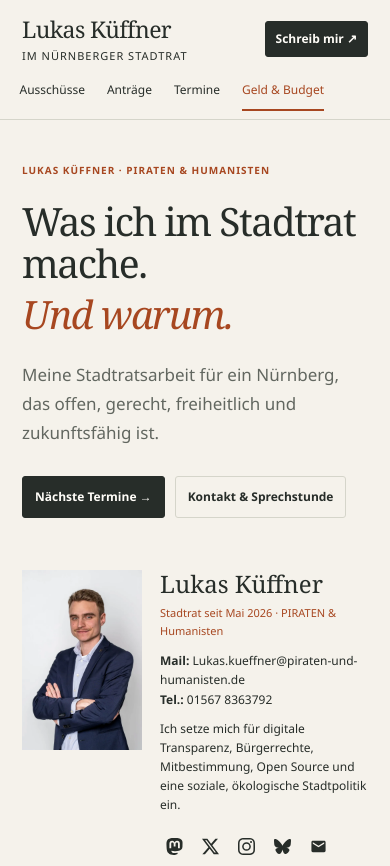
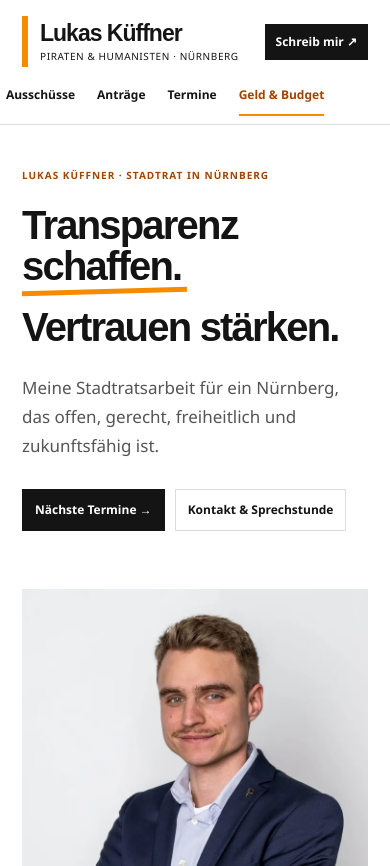
Before and after one commit to vwt1812-glitch/stadtrat-transparenz, a website: page index.html in a window 390 px wide. Shown: the top 866 px of the page. Drawn offline with Linux system fonts and the light colour scheme.

Commit message:
Design an Breyer und Sieper orientieren: große Schrift, Porträt und klare Flächen

```diff
--- a/assets/legal.css
+++ b/assets/legal.css
@@ -1,5 +1,5 @@
 :root {
-  --bg:#f5f2eb; --line:#d5d5ca; --text:#272d29; --muted:#626760; --orange:#a74720;
+  --bg:#ffffff; --line:#dddddd; --text:#141414; --muted:#555555; --orange:#a34400;
 }
 * { box-sizing:border-box; }
 body {
@@ -18,7 +18,7 @@ header a.back { color:var(--text); font-weight:800; text-decoration:none; font-s
 footer .wrap { display:flex; gap:16px; flex-wrap:wrap; padding-top:22px; padding-bottom:22px; }
 footer a { color:var(--muted); font-weight:700; text-decoration:none; }
 main { padding-top:40px; }
-h1 { font-family:Georgia,serif; font-weight:400; font-size:clamp(30px, 6vw, 44px); line-height:1.1; letter-spacing:-.03em; margin:0 0 28px; }
+h1 { font-family:Arial,Helvetica,sans-serif; font-weight:750; font-size:clamp(30px, 6vw, 44px); line-height:1.1; letter-spacing:-.03em; margin:0 0 28px; }
 h2 { font-size:20px; margin:36px 0 8px; }
 h3 { font-size:16px; margin:22px 0 6px; }
 p, ul, address { margin:0 0 12px; color:var(--text); }
--- a/assets/style.css
+++ b/assets/style.css
@@ -1,41 +1,43 @@
-/* Persönliches Stadtratsjournal. Systemschriften, keine externen Ressourcen. */
-:root { --bg:#f5f2eb; --panel:#fffdf8; --text:#272d29; --muted:#626760; --line:#d5d5ca; --orange:#a74720; --header-h:92px; }
+/* Persönliche politische Website. Große Bilder, klare Schrift, offene Flächen. */
+:root { --bg:#ffffff; --panel:#ffffff; --text:#141414; --muted:#555555; --line:#dddddd; --orange:#a34400; --accent:#f68a00; --header-h:92px; }
 * { box-sizing:border-box; }
-html { scroll-behavior:smooth; scroll-padding-top:var(--header-h); }
-body { margin:0; background:var(--bg); color:var(--text); font-family:"Segoe UI",system-ui,sans-serif; font-size:16px; line-height:1.6; }
+html { overflow-x:hidden; scroll-behavior:smooth; scroll-padding-top:var(--header-h); }
+body { overflow-x:clip; margin:0; background:var(--bg); color:var(--text); font-family:"Segoe UI",system-ui,sans-serif; font-size:16px; line-height:1.6; }
 a { color:inherit; text-decoration:none; }
 a, button, summary, label { -webkit-tap-highlight-color:transparent; }
 :focus-visible { outline:2px solid var(--orange); outline-offset:5px; }
-.wrap { max-width:1200px; margin:auto; padding-inline:36px; }
+.wrap { max-width:1400px; margin:auto; padding-inline:36px; }
 .skip-link { position:fixed; top:8px; left:8px; transform:translateY(-160%); z-index:200; padding:12px; background:var(--panel); }
 .skip-link:focus { transform:none; }
 header { position:sticky; top:0; z-index:100; background:var(--bg); border-bottom:1px solid var(--line); }
 .nav { display:flex; align-items:center; justify-content:space-between; gap:22px; min-height:90px; }
-.wordmark { flex-shrink:0; font-family:Georgia,serif; font-size:25px; line-height:1.2; letter-spacing:-.6px; }
-.wordmark span { display:block; margin-top:5px; font-family:"Segoe UI",system-ui,sans-serif; font-size:11px; letter-spacing:1px; text-transform:uppercase; }
+.wordmark { flex-shrink:0; font-family:Arial,Helvetica,sans-serif; font-size:26px; font-weight:800; line-height:1.1; letter-spacing:-1px; border-left:6px solid var(--accent); padding:5px 0 5px 12px; }
+.wordmark span { display:block; margin-top:5px; font-family:"Segoe UI",system-ui,sans-serif; font-size:10px; font-weight:500; letter-spacing:.6px; text-transform:uppercase; }
 header nav { display:flex; gap:18px; align-items:center; }
-header nav a { white-space:nowrap; font-size:13px; padding:10px 0; border-bottom:2px solid transparent; }
-header nav a.active { color:var(--orange); border-color:var(--orange); }
+header nav a { white-space:nowrap; font-size:14px; font-weight:600; padding:10px 0; border-bottom:2px solid transparent; }
+header nav a.active { color:var(--orange); border-color:var(--accent); }
 header nav a:hover { color:var(--orange); }
-.btn { display:inline-flex; align-items:center; justify-content:center; padding:11px 17px; border:1px solid var(--line); border-radius:3px; background:transparent; font-size:14px; font-weight:600; line-height:1.5; cursor:pointer; }
+.btn { display:inline-flex; align-items:center; justify-content:center; padding:11px 17px; border:1px solid var(--line); border-radius:0; background:transparent; font-size:14px; font-weight:600; line-height:1.5; cursor:pointer; }
 .btn.primary { background:var(--text); color:var(--panel); border-color:var(--text); }
 .btn:hover { background:#e6e2d8; }
 .btn.primary:hover { background:#444d43; }
 section { padding:72px 0; }
 .hero { padding:0; border-bottom:1px solid var(--line); }
-.hero .wrap { padding-top:58px; padding-bottom:32px; }
-.hero-grid { display:grid; grid-template-columns:1.15fr 1fr; gap:70px; align-items:start; }
+.hero .wrap { padding-top:40px; padding-bottom:32px; }
+.hero-grid { display:grid; grid-template-columns:1.05fr 1fr; gap:54px; align-items:start; }
 .hero-grid > * { min-width:0; }
 .eyebrow,.section-kicker,.glance-heading { font-size:11px; letter-spacing:1.7px; text-transform:uppercase; font-weight:650; }
 .eyebrow { margin:8px 0 26px; color:var(--orange); }
-.hero-title { margin:0; font-family:Georgia,"Times New Roman",serif; font-size:clamp(40px,4.7vw,64px); font-weight:400; letter-spacing:-2.4px; line-height:1.09; }
-.hero-title em { display:inline-block; margin-top:8px; color:var(--orange); font-weight:400; }
-.lead { max-width:480px; margin:26px 0; color:var(--muted); font-size:18px; line-height:1.7; }
+.hero-title { margin:0; font-family:Arial,Helvetica,sans-serif; font-size:clamp(48px,5.8vw,83px); font-weight:800; letter-spacing:-3.5px; line-height:1.02; }
+.hero-underline { position:relative; display:inline-block; padding-bottom:12px; }
+.hero-underline::after { content:""; position:absolute; left:0; right:-6px; bottom:5px; height:5px; background:var(--accent); transform:rotate(-1.5deg); }
+.hero-accent { display:inline-block; margin-top:8px; }
+.lead { max-width:530px; margin:26px 0; color:var(--muted); font-size:18px; line-height:1.7; }
 .hero-actions { display:flex; flex-wrap:wrap; gap:10px; margin:28px 0; }
 .profile-card { display:grid; grid-template-columns:1fr; gap:18px; }
-.portrait { height:310px; overflow:hidden; background:#ddd9d0; }
-.portrait img { display:block; width:100%; height:100%; object-fit:cover; object-position:50% 24%; }
-.profile-card h2 { margin:0; font-family:Georgia,serif; font-size:27px; font-weight:400; line-height:1.2; }
+.portrait { height:460px; overflow:hidden; background:#ddd9d0; }
+.portrait img { display:block; width:100%; height:100%; object-fit:cover; object-position:50% 22%; }
+.profile-card h2 { margin:0; font-family:Arial,Helvetica,sans-serif; font-size:27px; font-weight:750; line-height:1.2; }
 .profile-card .role { color:var(--orange); font-size:12px; margin:5px 0 12px; }
 .profile-card p { font-size:14px; line-height:1.6; margin:10px 0; }
 .profile-contact { overflow-wrap:anywhere; }
@@ -52,21 +54,21 @@ section { padding:72px 0; }
 .glance:hover strong { color:var(--orange); }
 .glance-icon { display:none; }
 .glance-text { display:grid; gap:6px; }
-.glance-text strong { font-family:Georgia,serif; font-size:36px; font-weight:400; line-height:1.2; }
+.glance-text strong { font-family:Arial,Helvetica,sans-serif; font-size:36px; font-weight:750; line-height:1.2; }
 .glance-label { font-size:13px; font-weight:600; }
 .glance-sub { font-size:12px; line-height:1.5; color:var(--muted); }
 .section-title { margin-bottom:32px; }
 .section-kicker { display:block; margin-bottom:14px; color:var(--orange); }
-h2 { font-family:Georgia,serif; font-weight:400; }
+h2 { font-family:Arial,Helvetica,sans-serif; font-weight:750; }
 .section-title h2 { max-width:850px; font-size:clamp(30px,3.5vw,44px); letter-spacing:-1.2px; line-height:1.15; margin:0; }
 .section-title p { max-width:760px; margin:16px 0 0; color:var(--muted); line-height:1.7; }
 .card-grid { display:grid; grid-template-columns:repeat(3,minmax(0,1fr)); column-gap:32px; }
 .card { padding:26px; border:1px solid var(--line); background:var(--panel); }
-.card h3 { font-family:Georgia,serif; font-size:24px; font-weight:400; line-height:1.25; margin:0; }
+.card h3 { font-family:Arial,Helvetica,sans-serif; font-size:24px; font-weight:700; line-height:1.25; margin:0; }
 .card p { color:var(--muted); margin:12px 0 0; line-height:1.7; }
 .topic-card { padding:24px 0; background:none; border:0; border-top:1px solid var(--line); }
 .tag { display:inline-block; font-size:11px; font-weight:600; color:var(--orange); margin-bottom:12px; }
-#arbeit,#antraege,#transparenz { background:#eeeee5; }
+#arbeit,#antraege,#transparenz { background:#f5f5f5; }
 .row-list,.antrag-list { border-top:1px solid var(--line); }
 .row-item { border-bottom:1px solid var(--line); }
 .row-item summary { display:grid; grid-template-columns:minmax(0,1fr) auto 20px; gap:24px; align-items:center; padding:22px 0; cursor:pointer; list-style:none; }
@@ -86,7 +88,7 @@ h2 { font-family:Georgia,serif; font-weight:400; }
 .bunte-card { display:grid; grid-template-columns:1.5fr 1fr; gap:40px; }
 .bunte-facts { list-style:none; margin:0; padding:0; align-self:center; }
 .bunte-facts li { padding:12px 0; border-bottom:1px solid var(--line); font-size:14px; }
-.bunte-facts strong { font-family:Georgia,serif; font-size:27px; font-weight:400; margin-right:10px; }
+.bunte-facts strong { font-family:Arial,Helvetica,sans-serif; font-size:27px; font-weight:750; margin-right:10px; }
 .antrag-bilanz { margin:0 0 18px; font-size:14px; }
 .antrag-filter { display:flex; flex-wrap:wrap; gap:8px; margin-bottom:24px; }
 .filter-btn { font:inherit; font-size:13px; padding:8px 12px; border:1px solid var(--line); border-radius:2px; color:var(--text); background:transparent; cursor:pointer; }
@@ -104,7 +106,7 @@ h2 { font-family:Georgia,serif; font-weight:400; }
 .notice { padding:16px; border-left:3px solid var(--orange); background:#ece6d8; }
 .calendar-list { margin-top:18px; }
 .event { display:grid; grid-template-columns:105px 1fr; gap:22px; padding:20px 0; border-bottom:1px solid var(--line); }
-.event-date { font-family:Georgia,serif; font-size:19px; color:var(--orange); }
+.event-date { font-family:Arial,Helvetica,sans-serif; font-size:19px; color:var(--orange); }
 .event-date small { display:block; font-family:"Segoe UI",system-ui,sans-serif; font-size:12px; margin-top:4px; color:var(--muted); }
 .event-title { font-weight:600; line-height:1.5; }
 .event-meta { font-size:13px; color:var(--muted); margin-top:6px; }
@@ -117,7 +119,7 @@ h2 { font-family:Georgia,serif; font-weight:400; }
 .calendar-expand-checkbox:checked ~ .calendar-toggle .less { display:inline; }
 .calendar-footer { margin-top:16px; font-size:12px; color:var(--muted); text-align:right; }
 .grid-2 { display:grid; grid-template-columns:1fr 1fr; gap:24px; }
-.money-card { padding:30px; border-top:3px solid var(--orange); }
+.money-card { padding:30px; border-top:4px solid var(--accent); }
 .money-card .money-title { font-size:clamp(28px,3.2vw,40px); margin:4px 0 8px; line-height:1.2; letter-spacing:-1px; }
 .money-emphasis { color:var(--orange); font-size:12px; font-weight:600; }
 .budget-details { margin-top:24px; }
@@ -144,6 +146,7 @@ footer a:hover { text-decoration:underline; }
   .nav { flex-wrap:wrap; gap:8px 20px; padding-top:16px; padding-bottom:8px; }
   header nav { order:3; flex-basis:100%; justify-content:space-between; overflow:auto; }
   .hero-grid { gap:36px; }
+  .hero-title { font-size:clamp(48px,6vw,70px); }
 }
 @media (max-width:720px) {
   :root { --header-h:124px; }
@@ -155,15 +158,15 @@ footer a:hover { text-decoration:underline; }
   section { padding:48px 0; }
   .hero .wrap { padding-top:34px; padding-bottom:16px; }
   .hero-grid { grid-template-columns:1fr; gap:12px; }
-  .hero-title { font-size:clamp(39px,8.5vw,58px); letter-spacing:-1.5px; }
+  .hero-title { font-size:clamp(40px,9vw,62px); letter-spacing:-1.8px; }
   .eyebrow { font-size:10px; letter-spacing:1px; margin-bottom:22px; }
   .lead { font-size:17px; }
   .hero-actions .btn { font-size:12px; padding:11px 12px; }
-  .profile-card { grid-template-columns:120px minmax(0,1fr); gap:18px; margin-top:12px; }
-  .portrait { height:180px; }
+  .profile-card { grid-template-columns:1fr; gap:18px; margin-top:18px; }
+  .portrait { height:390px; }
   .profile-card h2 { font-size:24px; }
-  .profile-card p { font-size:12px; }
-  .profile-card .role { font-size:11px; }
+  .profile-card p { font-size:15px; }
+  .profile-card .role { font-size:13px; }
   .socials { gap:8px; }
   .glance-grid { grid-template-columns:repeat(2,minmax(0,1fr)); }
   .glance { padding:20px 12px; border-bottom:1px solid var(--line); }
@@ -171,7 +174,7 @@ footer a:hover { text-decoration:underline; }
   .glance:nth-child(even) { border-right:0; }
   .glance:nth-child(n+3) { border-bottom:0; }
   .glance-text strong { font-size:30px; }
-  .card-grid { grid-template-columns:1fr 1fr; gap:0 24px; }
+  .card-grid { grid-template-columns:repeat(2,minmax(0,1fr)); gap:0 24px; }
   .topic-card h3 { font-size:21px; }
   .topic-card p { font-size:14px; }
   .tag { font-size:10px; }
@@ -182,7 +185,7 @@ footer a:hover { text-decoration:underline; }
   .row-item summary::after { grid-column:2; grid-row:1 / span 2; }
   .row-title { font-size:16px; }
   .row-body { padding-right:0; font-size:14px; }
-  .grid-2,.bunte-card,.cta { grid-template-columns:1fr; gap:24px; }
+  .grid-2,.bunte-card,.cta { grid-template-columns:minmax(0,1fr); gap:24px; }
   .card { padding:22px; }
   .topic-card { padding:22px 0; }
   .event { grid-template-columns:80px minmax(0,1fr); gap:16px; }
@@ -192,10 +195,12 @@ footer a:hover { text-decoration:underline; }
   .cta-actions { align-items:start; }
   .foot-logo { flex-wrap:wrap; }
 }
+@media (max-width:540px) { .card-grid { grid-template-columns:minmax(0,1fr); } }
 @media (max-width:380px) {
+  header nav { margin-inline:0; padding-inline:0; min-width:0; max-width:100%; }
   .wrap { padding-inline:18px; }
-  .profile-card { grid-template-columns:90px minmax(0,1fr); gap:14px; }
-  .portrait { height:145px; }
+  .profile-card { gap:14px; }
+  .portrait { height:340px; }
   .card-grid { grid-template-columns:1fr; }
 }
 @media (prefers-reduced-motion:reduce) { html { scroll-behavior:auto; } }
--- a/index.html
+++ b/index.html
@@ -8,7 +8,7 @@
   <link rel="canonical" href="https://vwt1812-glitch.github.io/stadtrat-transparenz/" />
   <link rel="icon" type="image/png" sizes="32x32" href="assets/favicon-32.png" />
   <link rel="apple-touch-icon" href="assets/apple-touch-icon.png" />
-  <meta name="theme-color" content="#f5f2eb" />
+  <meta name="theme-color" content="#ffffff" />
   <meta property="og:type" content="website" />
   <meta property="og:locale" content="de_DE" />
   <meta property="og:site_name" content="Transparenzplattform Lukas Küffner" />
@@ -20,15 +20,15 @@
   <meta property="og:image:height" content="630" />
   <meta property="og:image:alt" content="Lukas Küffner – Transparenz schaffen. Vertrauen stärken." />
   <meta name="twitter:card" content="summary_large_image" />
-  <link rel="stylesheet" href="assets/style.css?v=850bc9e8c2" />
+  <link rel="stylesheet" href="assets/style.css?v=b3673be8f3" />
 </head>
 <body>
   <a class="skip-link" href="#inhalt">Zum Inhalt springen</a>
   <header>
     <div class="wrap nav">
-      <a class="wordmark" href="#start">Lukas Küffner<span>Im Nürnberger Stadtrat</span></a>
+      <a class="wordmark" href="#start">Lukas Küffner<span>PIRATEN &amp; Humanisten · Nürnberg</span></a>
       <nav aria-label="Hauptnavigation">
-        <a class="active" href="#start">Übersicht</a><a href="#arbeit">Meine Arbeit</a><a href="#ausschuesse">Ausschüsse</a><a href="#antraege">Anträge</a><a href="#termine">Termine</a><a href="#transparenz">Geld &amp; Budget</a>
+        <a class="active" href="#start">Übersicht</a><a href="#arbeit">Meine Themen</a><a href="#ausschuesse">Ausschüsse</a><a href="#antraege">Anträge</a><a href="#termine">Termine</a><a href="#transparenz">Geld &amp; Budget</a>
       </nav>
       <a class="btn primary" href="mailto:Lukas.kueffner@piraten-und-humanisten.de">Schreib mir ↗</a>
     </div>
@@ -39,8 +39,8 @@
       <div class="wrap">
         <div class="hero-grid">
           <div id="inhalt" tabindex="-1">
-            <p class="eyebrow">Lukas Küffner · PIRATEN &amp; Humanisten</p>
-            <h1 class="hero-title">Was ich im Stadtrat mache.<br><em>Und warum.</em></h1>
+            <p class="eyebrow">Lukas Küffner · Stadtrat in Nürnberg</p>
+            <h1 class="hero-title">Transparenz<br><span class="hero-underline">schaffen.</span><br><span class="hero-accent">Vertrauen stärken.</span></h1>
             <p class="lead">Meine Stadtratsarbeit für ein Nürnberg, das offen, gerecht, freiheitlich und zukunftsfähig ist.</p>
             <div class="hero-actions"><a class="btn primary" href="#termine">Nächste Termine →</a><a class="btn" href="#mitmachen">Kontakt &amp; Sprechstunde</a></div>
           </div>
```
Also changed, not shown: datenschutz.html (+1 -1 lines), impressum.html (+1 -1 lines).
